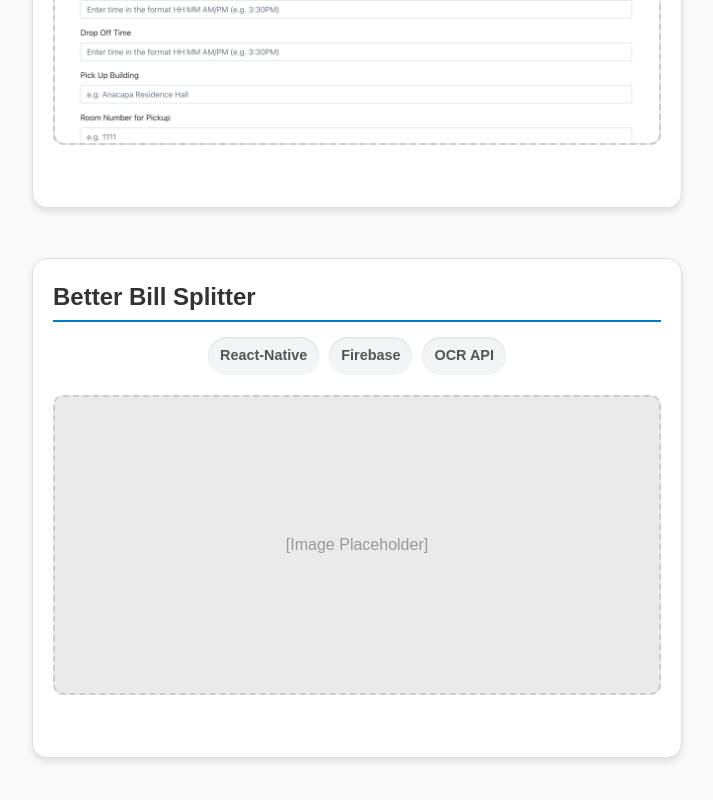
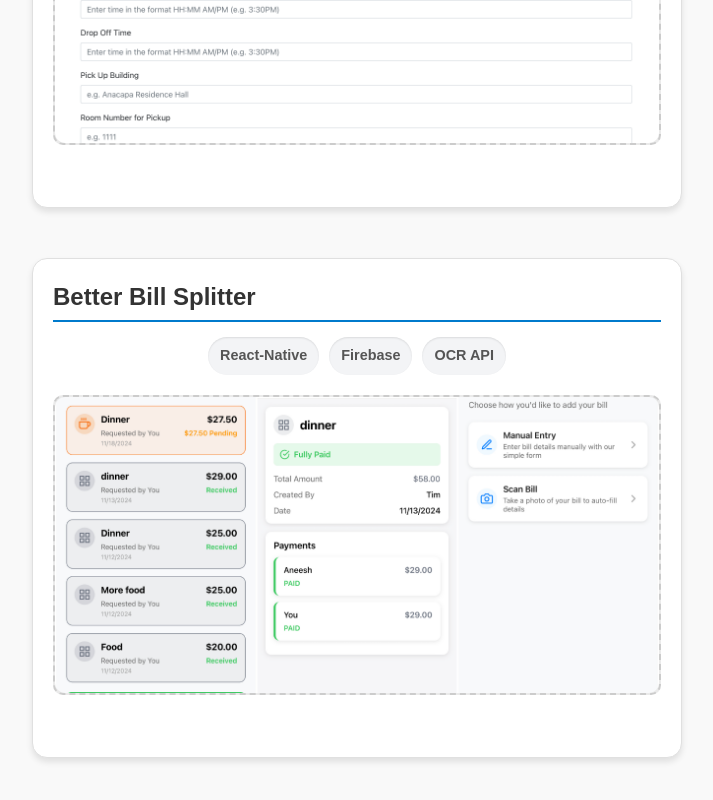
Before and after one commit to aneeshtheplug/aneesh-site, a Next.js app: page /projects in a window 1280 px wide. Shown: the part 1030-1830 px from the top of the page, without its empty margins (283-996 px from the left). Built offline with nearby package versions, Linux system fonts and the light colour scheme.

Commit message:
projects page defined

```diff
--- a/package.json
+++ b/package.json
@@ -9,6 +9,7 @@
     "lint": "next lint"
   },
   "dependencies": {
+    "lucide-react": "^0.460.0",
     "next": "15.0.3",
     "react": "19.0.0-rc-66855b96-20241106",
     "react-dom": "19.0.0-rc-66855b96-20241106",
--- a/src/app/projects/page.tsx
+++ b/src/app/projects/page.tsx
@@ -1,55 +1,102 @@
+'use client'
+
 import NavBar from "../navbar";
-import "./projects.css"; // Import the CSS file
+import "./projects.css";
+import { useState } from "react";
+import ProjectModal from "./projectModal";
+
+const projectsData = [
+    {
+        id: 1,
+        title: "House Party",
+        technologies: ["Django", "React", "Spotify API"],
+        image: "/images/house-party.png",
+        description: "A collaborative music playing system that allows users to create rooms and control music playback through Spotify.",
+        demoLink: "https://houseparty.example.com",
+        githubLink: "https://github.com/aneeshtheplug/House-Party"
+    },
+    {
+        id: 2,
+        title: "Gaucho Ride",
+        technologies: ["SpringBoot", "Javascript", "Google Maps API"],
+        image: "/images/gaucho-ride.png",
+        description: "A ride-sharing platform specifically designed for university students.",
+        demoLink: "https://gauchoride.example.com",
+        githubLink: "https://github.com/ucsb-cs156-s24/proj-gauchoride-s24-5pm-7"
+    },
+    {
+        id: 3,
+        title: "Better Bill Splitter",
+        technologies: ["React-Native", "Firebase", "OCR API"],
+        image: "/images/bill-split.png",
+        description: "A mobile app that helps groups split bills easily using OCR technology to scan receipts.",
+        demoLink: "https://billsplitter.example.com",
+        githubLink: "https://github.com/ucsb-cs184-f24/team01-BillSplitter"
+    }
+];
 
 export default function Projects() {
+    const [selectedProject, setSelectedProject] = useState(null);
+
+    const handleProjectClick = (project) => {
+        setSelectedProject(project);
+    };
+
+    const handleCloseModal = () => {
+        setSelectedProject(null);
+    };
+
     return (
         <div>
             <NavBar />
             <div className="projects-page">
+                <h1 className="big-title">Projects</h1>
 
-                    <h1 className="big-title">Projects</h1>
                 {/* Project 1 */}
-                    <div className="project">
-                        <h2 className="project-title">House Party</h2>
+                <div className="project" onClick={() => handleProjectClick(projectsData[0])}>
+                    <h2 className="project-title">{projectsData[0].title}</h2>
                     <ul className="technologies">
-                            <li>Django</li>
-                            <li>React</li>
-                            <li>Spotify API</li>
+                        {projectsData[0].technologies.map((tech, index) => (
+                            <li key={index}>{tech}</li>
+                        ))}
                     </ul>
                     <div className="image-placeholder">
-                            {/* Add your image later */}
-                            <img src="/images/house-party.png" alt="Project Preview" />
+                        <img src={projectsData[0].image} alt="Project Preview" />
                     </div>
                 </div>
 
                 {/* Project 2 */}
-                    <div className="project">
-                        <h2 className="project-title">Gaucho Ride</h2>
+                <div className="project" onClick={() => handleProjectClick(projectsData[1])}>
+                    <h2 className="project-title">{projectsData[1].title}</h2>
                     <ul className="technologies">
-                            <li>SpringBoot</li>
-                            <li>Javascript</li>
-                            <li>Google Maps API</li>
+                        {projectsData[1].technologies.map((tech, index) => (
+                            <li key={index}>{tech}</li>
+                        ))}
                     </ul>
                     <div className="image-placeholder">
-                            {/* Add your image later */}
-                            <img src="/images/gaucho-ride.png" alt="Project Preview" />
+                        <img src={projectsData[1].image} alt="Project Preview" />
                     </div>
                 </div>
 
                 {/* Project 3 */}
-                    <div className="project">
-                        <h2 className="project-title">Better Bill Splitter</h2>
+                <div className="project" onClick={() => handleProjectClick(projectsData[2])}>
+                    <h2 className="project-title">{projectsData[2].title}</h2>
                     <ul className="technologies">
-                            <li>React-Native</li>
-                            <li>Firebase</li>
-                            <li>OCR API</li>
+                        {projectsData[2].technologies.map((tech, index) => (
+                            <li key={index}>{tech}</li>
+                        ))}
                     </ul>
                     <div className="image-placeholder">
-                            {/* Add your image later */}
-                            <p>[Image Placeholder]</p>
+                        <img src={projectsData[2].image} alt="Project Preview" />
                     </div>
                 </div>
             </div>
+
+            <ProjectModal
+                isOpen={selectedProject !== null}
+                onClose={handleCloseModal}
+                project={selectedProject}
+            />
         </div>
     );
 }
--- /dev/null
+++ b/src/app/projects/projectModal.tsx
@@ -0,0 +1,72 @@
+import { X } from "lucide-react";
+
+const ProjectModal = ({ isOpen, onClose, project }) => {
+  if (!isOpen) return null;
+
+  return (
+    <div className="fixed inset-0 bg-black bg-opacity-50 flex items-center justify-center z-50">
+      <div className="bg-white rounded-lg p-8 max-w-2xl w-full m-4 relative">
+        <button
+          onClick={onClose}
+          className="absolute top-4 right-4 text-gray-500 hover:text-gray-700"
+        >
+          <X size={24} />
+        </button>
+
+        <h2 className="text-2xl font-bold mb-4">{project.title}</h2>
+
+        <div className="mb-6">
+          <img
+            src={project.image}
+            alt={project.title}
+            className="w-full h-64 object-cover rounded-lg mb-4"
+          />
+        </div>
+
+        <div className="mb-4">
+          <h3 className="text-lg font-semibold mb-2">Technologies</h3>
+          <ul className="flex flex-wrap gap-2">
+            {project.technologies.map((tech, index) => (
+              <li
+                key={index}
+                className="bg-blue-100 text-blue-800 px-3 py-1 rounded-full"
+              >
+                {tech}
+              </li>
+            ))}
+          </ul>
+        </div>
+
+        <div className="mb-4">
+          <h3 className="text-lg font-semibold mb-2">Description</h3>
+          <p className="text-gray-600">{project.description}</p>
+        </div>
+
+        {project.demoLink && (
+          <div className="flex gap-4">
+            <a
+              href={project.demoLink}
+              target="_blank"
+              rel="noopener noreferrer"
+              className="bg-blue-500 text-white px-4 py-2 rounded hover:bg-blue-600"
+            >
+              Live Demo
+            </a>
+            {project.githubLink && (
+              <a
+                href={project.githubLink}
+                target="_blank"
+                rel="noopener noreferrer"
+                className="bg-gray-800 text-white px-4 py-2 rounded hover:bg-gray-900"
+              >
+                GitHub
+              </a>
+            )}
+          </div>
+        )}
+      </div>
+    </div>
+  );
+};
+
+export default ProjectModal;
--- a/src/app/projects/projects.css
+++ b/src/app/projects/projects.css
@@ -1,3 +1,27 @@
+.projects-grid {
+    display: grid;
+    grid-template-columns: repeat(auto-fit, minmax(300px, 1fr));
+    gap: 2rem;
+    padding: 2rem;
+}
+
+.project {
+    transition: transform 0.2s;
+    cursor: pointer;
+}
+
+.project:hover {
+    transform: translateY(-5px);
+}
+
+.image-placeholder img {
+    width: 100%;
+    height: 200px;
+    object-fit: cover;
+    border-radius: 8px;
+}
+
+/* Add any existing CSS you have */
 /* Global Reset */
 body, html {
     margin: 0;
```
Also changed, not shown: public/images/bill-split.png (added), 1 other file (tests, documents, lock files or other folders). Lines whose indentation alone changed are shown as unchanged.
